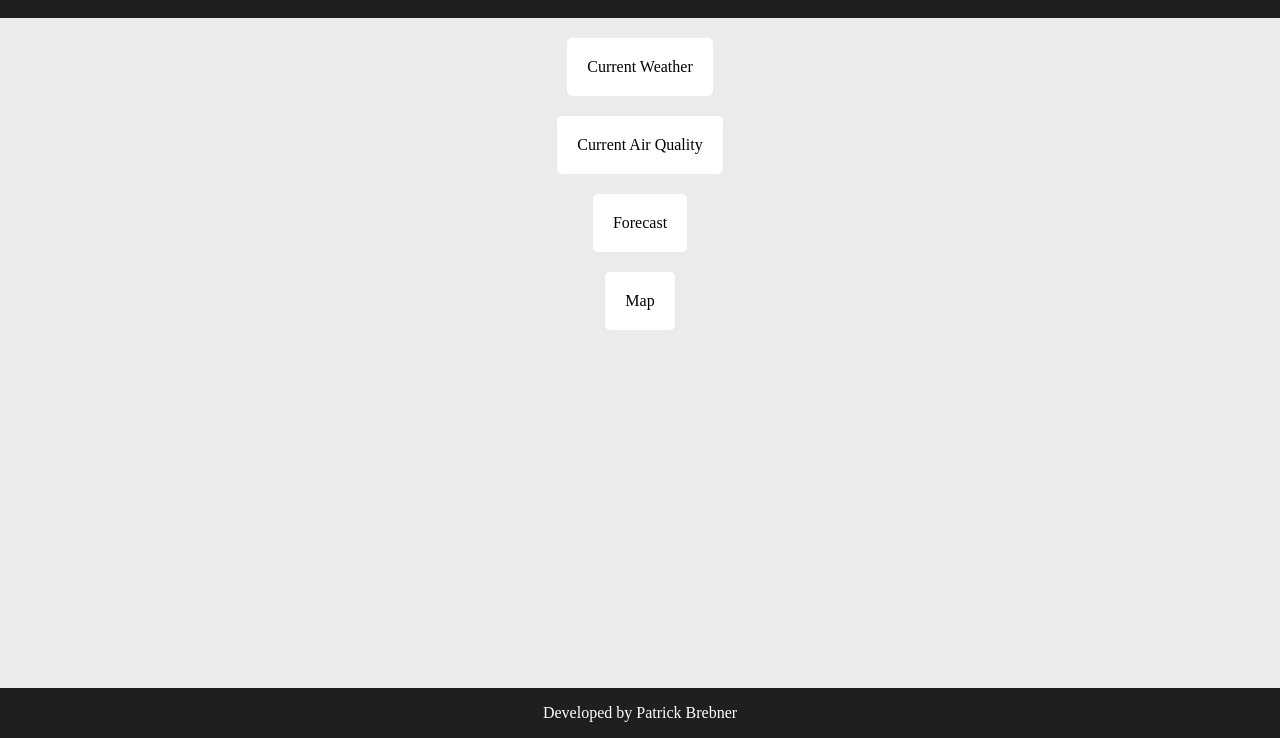
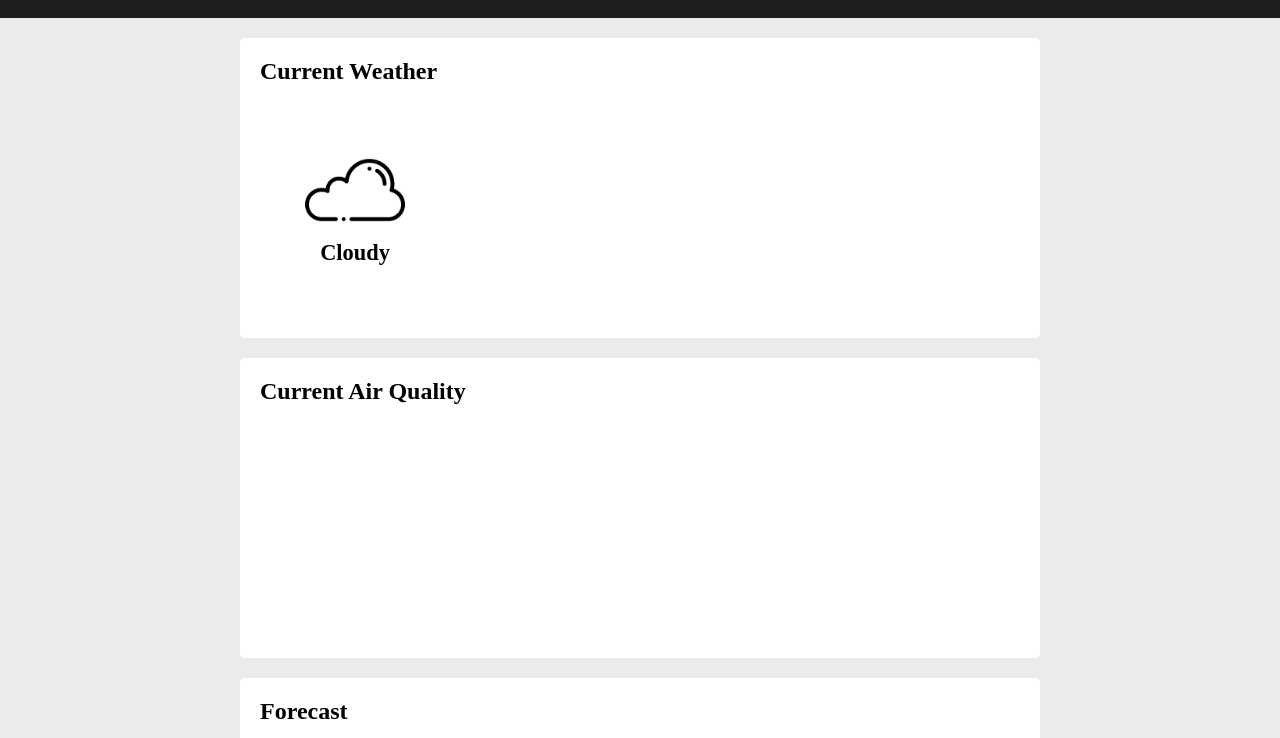
Before and after one commit to shashankx86/weather-app, a website built with webpack: page dist/index.html in a window 1280 px wide. Shown: the part 62-800 px from the top of the page. Built offline with nearby package versions, Linux system fonts and the light colour scheme; no server answers.

Commit message:
Create styling and layout of current weather

```diff
--- a/dist/index.html
+++ b/dist/index.html
@@ -33,21 +33,35 @@
             </div>
         </header>
         <main class="main">
-            <div class="currentWeather">
-                <p>Current Weather</p>
-                <div class="currentWeatherDisplay"></div>
-                <div class="currentWeatherDetails"></div>
+            <div class="currentWeatherContainer conditionContainer">
+                <h2>Current Weather</h2>
+                <div class="currentWeather">
+                    <div class="currentWeatherDisplay">
+                        <div class="currentCondition">
+                            <img
+                                src="assets/cloud.png"
+                                alt="Weather Icon"
+                                class="currentConditionIcon"
+                            />
+                            <div class="currentConditionName">Cloudy</div>
+                        </div>
+                        <div class="currentTemp"></div>
+                    </div>
+                    <div class="currentWeatherDetails"></div>
+                </div>
             </div>
-            <div class="airQuality">
-                <p>Current Air Quality</p>
-                <div></div>
-                <div></div>
+            <div class="airQualityContainer conditionContainer">
+                <h2>Current Air Quality</h2>
+                <div>
+                    <div class="airQualityDisplay"></div>
+                    <div class="airQualityDetails"></div>
+                </div>
             </div>
-            <div class="forecast">
-                <p>Forecast</p>
+            <div class="forecastContainer conditionContainer">
+                <h2>Forecast</h2>
             </div>
-            <div class="weatherMap">
-                <p>Map</p>
+            <div class="weatherMapContainer conditionContainer">
+                <h2>Map</h2>
             </div>
         </main>
         <footer class="footer">
--- a/dist/styles.css
+++ b/dist/styles.css
@@ -11,7 +11,7 @@
 body {
     min-height: 100vh;
     display: grid;
-    grid-template-rows: 80px 1fr 50px;
+    grid-template-rows: 80px 1fr 40px;
 }
 
 /* Header Section */
@@ -59,13 +59,60 @@ body {
     align-items: center;
 }
 
-.currentWeather,
-.airQuality,
-.forecast,
-.weatherMap {
+.conditionContainer {
     background-color: white;
     padding: 20px;
     border-radius: 5px;
+
+    /*Should add some flexibilty to these */
+    min-width: 800px;
+    min-height: 300px;
+
+    display: grid;
+    grid-template-rows: 30px 1fr;
+}
+
+.currentWeather {
+    display: grid;
+    grid-template-columns: 1fr 1fr;
+}
+
+.currentWeatherDisplay {
+    font-size: 1.4rem;
+    font-weight: bold;
+    display: grid;
+    grid-template-columns: 1fr 1fr;
+    justify-content: center;
+    align-items: center;
+}
+
+.currentCondition {
+    display: grid;
+    justify-items: center;
+}
+
+.currentConditionIcon {
+    height: 100px;
+}
+
+.currentTemp {
+    font-size: 3rem;
+}
+
+.currentWeatherDetails {
+    font-size: 1.2rem;
+    display: grid;
+    gap: 3px;
+}
+
+.currentWeatherDetails hr {
+    height: 1px;
+}
+
+.currentWeatherItem {
+    display: flex;
+    justify-content: space-between;
+    padding: 0 10px;
 }
 
 /* Footer Section */
```
